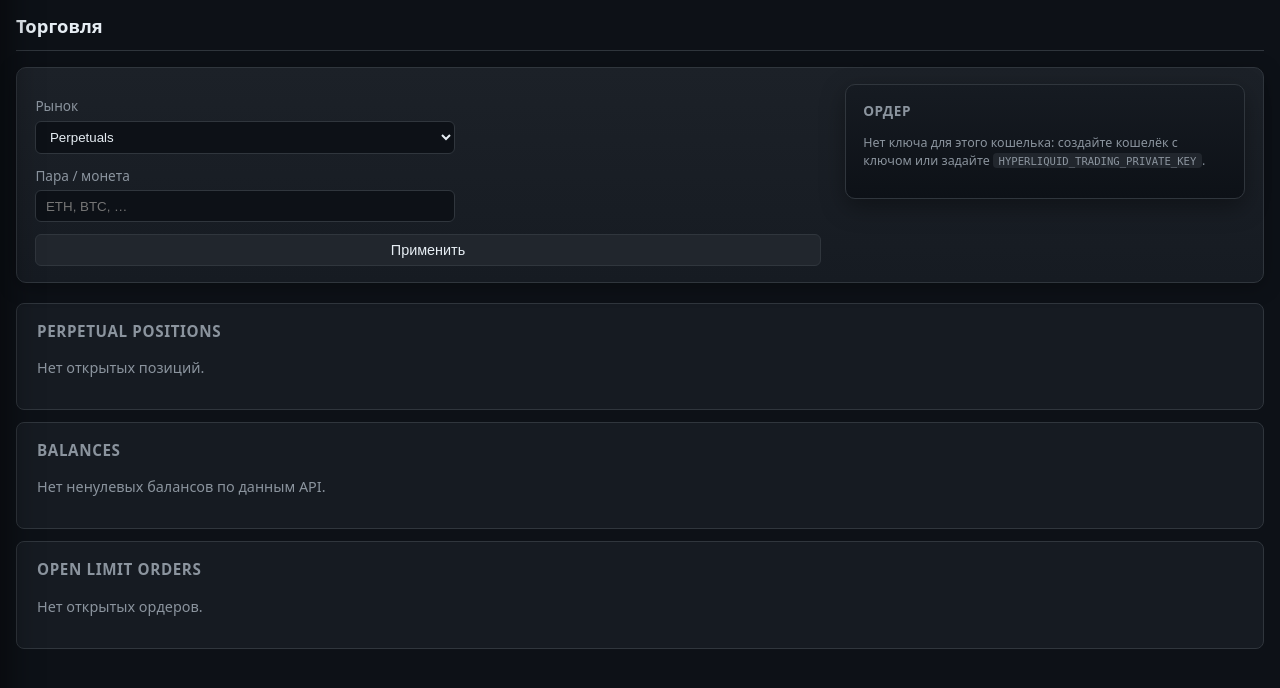
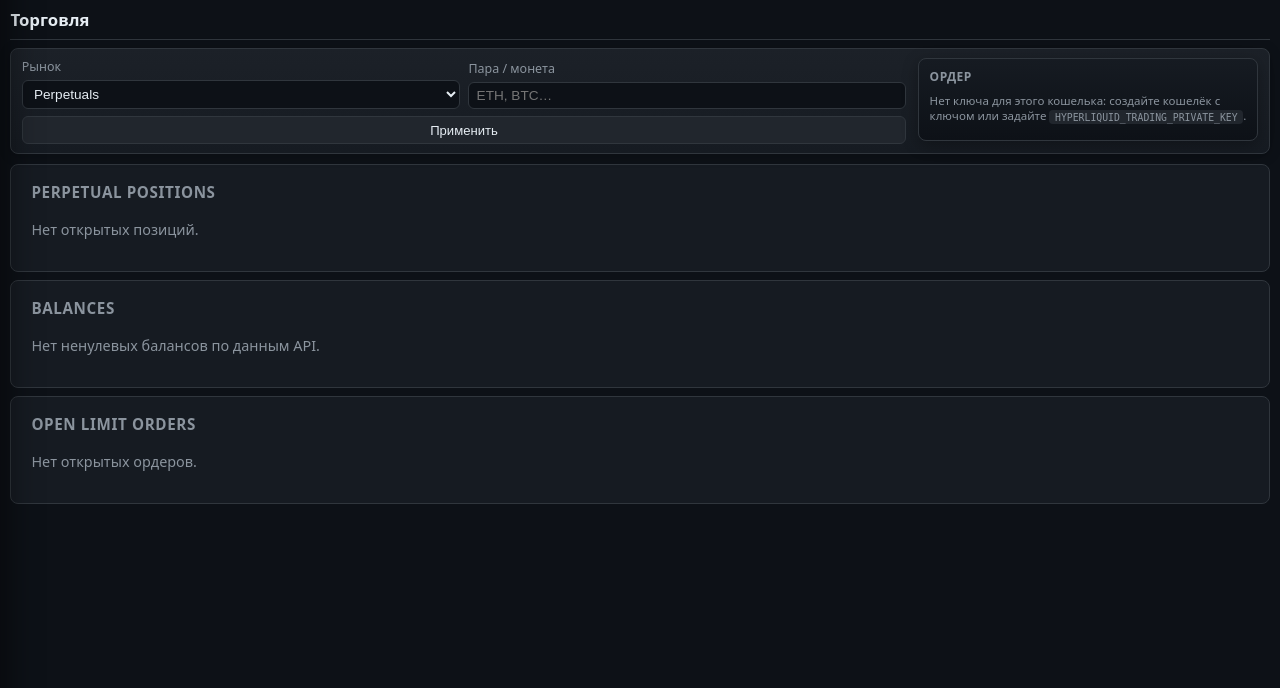
Before and after one commit to dashkordefi/hyperliquid-trader-platform, a Django app: template trading/templates/trading/dashboard.html in a window 1280 px wide. Shown: the part 54-742 px from the top of the page. Run offline with Django 4.2, Linux system fonts and the light colour scheme; the template is opened without the code that fills it, so the values that code supplies are empty.

Commit message:
ui: compact trade panel (grid market+pair), column Close
Made-with: Cursor

```diff
--- a/trading/templates/trading/dashboard.html
+++ b/trading/templates/trading/dashboard.html
@@ -30,16 +30,16 @@
 <style>
     main.trade-main-shell {
         max-width: 1680px;
-        padding: 0.75rem 1rem 1.5rem;
+        padding: 0.45rem 0.65rem 1rem;
     }
     .trade-topbar {
-        margin-bottom: 1rem;
-        padding-bottom: 0.65rem;
+        margin-bottom: 0.5rem;
+        padding-bottom: 0.4rem;
         border-bottom: 1px solid var(--border);
     }
     .trade-topbar h1 {
         margin: 0;
-        font-size: 1.15rem;
+        font-size: 1.05rem;
         font-weight: 600;
     }
     .trade-layout {
@@ -50,31 +50,31 @@
         min-width: 0;
         display: flex;
         flex-direction: column;
-        gap: 0.75rem;
+        gap: 0.55rem;
     }
     .trade-order-panel {
         background: linear-gradient(180deg, #161b22 0%, #0d1117 100%);
         border: 1px solid var(--border);
-        border-radius: 10px;
-        padding: 1rem 1.1rem;
-        box-shadow: 0 8px 24px rgba(0,0,0,0.35);
+        border-radius: 8px;
+        padding: 0.55rem 0.65rem;
+        box-shadow: 0 4px 16px rgba(0,0,0,0.3);
         min-width: 0;
     }
     .trade-instrument-bar {
-        margin-bottom: 1.25rem;
-        padding: 1rem 1.15rem;
+        margin-bottom: 0.65rem;
+        padding: 0.55rem 0.65rem;
         border: 1px solid var(--border);
-        border-radius: 10px;
+        border-radius: 8px;
         background: linear-gradient(180deg, #1c2128 0%, #161b22 100%);
-        box-shadow: 0 4px 20px rgba(0, 0, 0, 0.28);
+        box-shadow: 0 2px 12px rgba(0, 0, 0, 0.22);
         position: sticky;
         top: 0;
         z-index: 15;
     }
     .trade-instrument-bar-inner {
         display: grid;
-        grid-template-columns: minmax(200px, 1fr) minmax(280px, 400px);
-        gap: 1.25rem 1.5rem;
+        grid-template-columns: minmax(0, 1fr) minmax(220px, min(340px, 36vw));
+        gap: 0.5rem 0.75rem;
         align-items: start;
     }
     @media (max-width: 960px) {
@@ -83,12 +83,40 @@
         }
     }
     .trade-instrument-left-column { min-width: 0; }
-    .trade-instrument-form .hl-form label { margin-top: 0.5rem; }
-    .trade-instrument-form .hl-form label:first-of-type { margin-top: 0; }
-    .trade-order-panel .hl-form label { margin-top: 0.5rem; }
+    .trade-instrument-fields {
+        display: grid;
+        grid-template-columns: 1fr 1fr;
+        gap: 0.4rem 0.55rem;
+        align-items: end;
+    }
+    @media (max-width: 520px) {
+        .trade-instrument-fields { grid-template-columns: 1fr; }
+    }
+    .trade-field label {
+        display: block;
+        margin: 0 0 0.2rem;
+        font-size: 0.78rem;
+    }
+    .trade-instrument-bar .trade-field select,
+    .trade-instrument-bar .trade-field input {
+        padding: 0.32rem 0.45rem;
+        font-size: 0.85rem;
+        width: 100%;
+        max-width: none;
+    }
+    .trade-instrument-bar .trade-apply-row {
+        margin-top: 0.45rem !important;
+    }
+    .trade-instrument-bar .trade-apply-row .secondary {
+        padding: 0.35rem 0.65rem;
+        font-size: 0.82rem;
+    }
+    .trade-order-panel .hl-form label { margin-top: 0.35rem; }
     .trade-order-panel .hl-form label:first-of-type { margin-top: 0; }
     .trade-order-panel input, .trade-order-panel select {
         max-width: 100%;
+        padding: 0.32rem 0.45rem;
+        font-size: 0.85rem;
     }
     .trade-order-block {
         margin-top: 0;
@@ -96,26 +124,33 @@
         border-top: none;
     }
     .trade-order-block h3 {
-        font-size: 0.85rem;
+        font-size: 0.75rem;
         font-weight: 600;
         color: var(--muted);
-        margin: 0 0 0.75rem;
+        margin: 0 0 0.45rem;
         text-transform: uppercase;
         letter-spacing: 0.04em;
     }
     .trade-order-panel .muted-note {
-        font-size: 0.78rem;
-        line-height: 1.45;
+        font-size: 0.72rem;
+        line-height: 1.35;
         color: var(--muted);
-        margin: 0 0 0.75rem;
+        margin: 0 0 0.45rem;
     }
-    .trade-order-panel form.place-order-form label { margin-top: 0.65rem; }
+    .trade-order-panel form.place-order-form label { margin-top: 0.4rem; }
     .trade-order-panel form.place-order-form label:first-child { margin-top: 0; }
+    .trade-order-side-kind {
+        display: flex;
+        gap: 0.45rem;
+        flex-wrap: wrap;
+    }
+    .trade-order-side-kind > div { flex: 1 1 calc(50% - 0.25rem); min-width: 5.5rem; }
     .btn-submit-order {
         width: 100%;
-        margin-top: 1rem;
-        padding: 0.55rem 1rem;
+        margin-top: 0.55rem;
+        padding: 0.4rem 0.75rem;
         font-weight: 600;
+        font-size: 0.88rem;
     }
     .trade-center .card {
         margin-bottom: 0;
@@ -178,9 +213,9 @@
     }
     dialog.trade-modal .modal-actions button { flex: 1; min-width: 0; }
     .perp-leverage-wrap {
-        margin-top: 0.65rem;
-        padding: 0.55rem 0.65rem;
-        border-radius: 8px;
+        margin-top: 0.4rem;
+        padding: 0.4rem 0.5rem;
+        border-radius: 6px;
         border: 1px solid var(--border);
         background: rgba(88, 166, 255, 0.06);
     }
@@ -203,8 +238,8 @@
         min-width: 0;
     }
     #perp-leverage-readout {
-        min-width: 3.25rem;
-        font-size: 0.95rem;
+        min-width: 2.75rem;
+        font-size: 0.85rem;
         font-weight: 600;
         text-align: right;
         font-variant-numeric: tabular-nums;
@@ -237,20 +272,26 @@
     <div class="trade-instrument-bar-inner">
         <div class="trade-instrument-left-column">
             <form method="get" class="hl-form trade-instrument-form" action="">
+                <div class="trade-instrument-fields">
+                    <div class="trade-field">
                         <label for="market">Рынок</label>
                         <select name="market" id="market">
                             <option value="perp" {% if market_type == "perp" %}selected{% endif %}>Perpetuals</option>
                             <option value="spot" {% if market_type == "spot" %}selected{% endif %}>Spot</option>
                         </select>
+                    </div>
+                    <div class="trade-field">
                         <label for="symbol">Пара / монета</label>
-                <input name="symbol" id="symbol" value="{{ symbol }}" placeholder="ETH, BTC, …" autocomplete="off" list="perp-coins">
+                        <input name="symbol" id="symbol" value="{{ symbol }}" placeholder="ETH, BTC…" autocomplete="off" list="perp-coins">
+                    </div>
+                </div>
                 <datalist id="perp-coins">
                     {% for s in perp_symbols %}<option value="{{ s }}">{% endfor %}
                 </datalist>
                 <datalist id="spot-coins">
                     {% for s in spot_symbols %}<option value="{{ s }}">{% endfor %}
                 </datalist>
-                <p class="trade-apply-row" style="margin-top:0.75rem;margin-bottom:0"><button type="submit" class="secondary" style="width:100%">Применить</button></p>
+                <p class="trade-apply-row" style="margin-bottom:0"><button type="submit" class="secondary" style="width:100%">Применить</button></p>
             </form>
         </div>
         <div class="trade-order-panel" aria-label="Панель ордера">
@@ -268,12 +309,12 @@
                         {% csrf_token %}
                         {{ place_order_form.market_type }}
                         {{ place_order_form.symbol }}
-                        <div class="row" style="gap:0.75rem">
-                            <div style="flex:1;min-width:0">
+                        <div class="trade-order-side-kind">
+                            <div>
                                 <label for="id_side">{{ place_order_form.side.label }}</label>
                                 {{ place_order_form.side }}
                             </div>
-                            <div style="flex:1;min-width:0">
+                            <div>
                                 <label for="id_order_kind">{{ place_order_form.order_kind.label }}</label>
                                 {{ place_order_form.order_kind }}
                             </div>
@@ -287,10 +328,9 @@
                                 <input type="range" id="perp-leverage-slider" min="1" max="125" step="1" aria-valuemin="1" aria-valuemax="125" />
                                 <span id="perp-leverage-readout" aria-live="polite">—</span>
                             </div>
-                            <p class="muted-note" style="font-size:0.72rem;margin:0.35rem 0 0;line-height:1.35">
-                                Max for instrument:
-                                {% if data.perp_leverage and data.perp_leverage.max is not None %}{{ data.perp_leverage.max }}×{% else %}—{% endif %}
-                                {% if data.perp_leverage and data.perp_leverage.only_isolated %}<span class="muted"> (isolated only)</span>{% endif %}
+                            <p class="muted-note" style="font-size:0.68rem;margin:0.25rem 0 0;line-height:1.3">
+                                Max: {% if data.perp_leverage and data.perp_leverage.max is not None %}{{ data.perp_leverage.max }}×{% else %}—{% endif %}
+                                {% if data.perp_leverage and data.perp_leverage.only_isolated %}<span class="muted"> (isolated)</span>{% endif %}
                             </p>
                         </div>
                         {% endif %}
```
Lines whose indentation alone changed are shown as unchanged.
